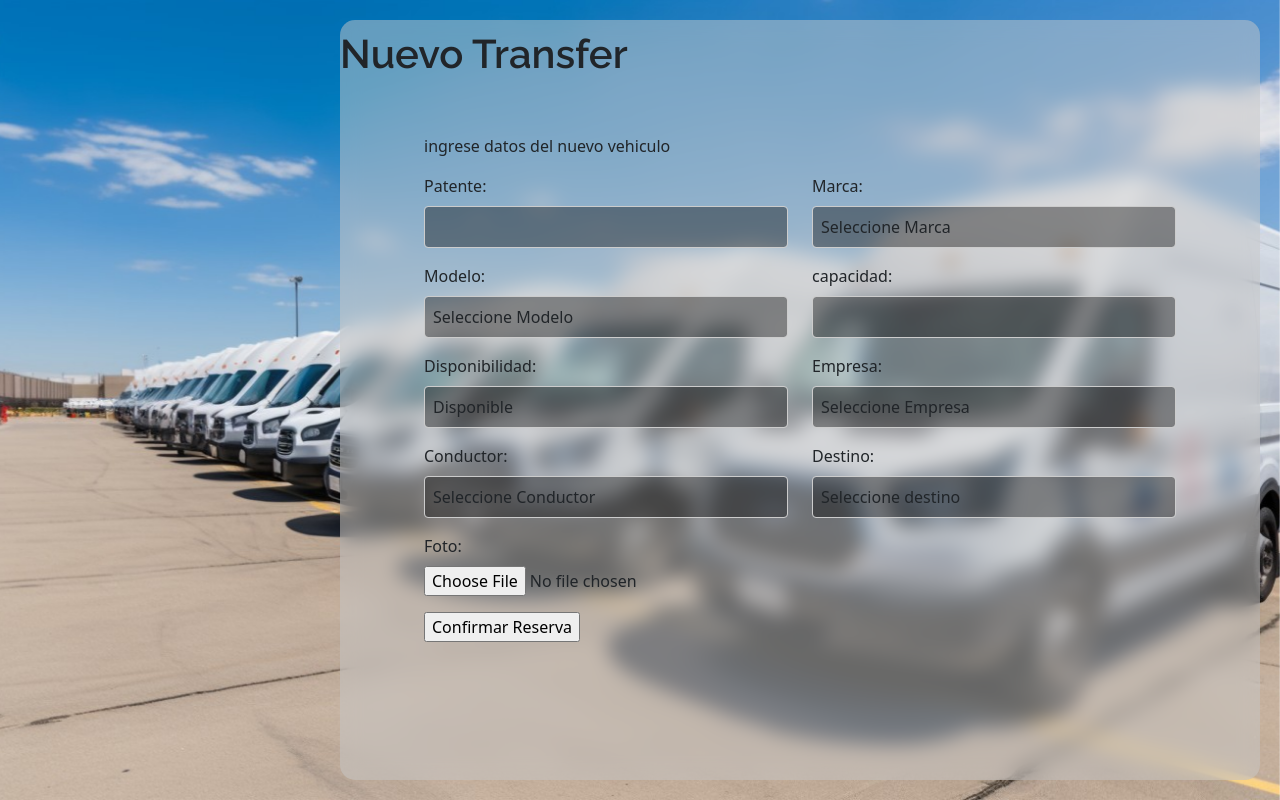
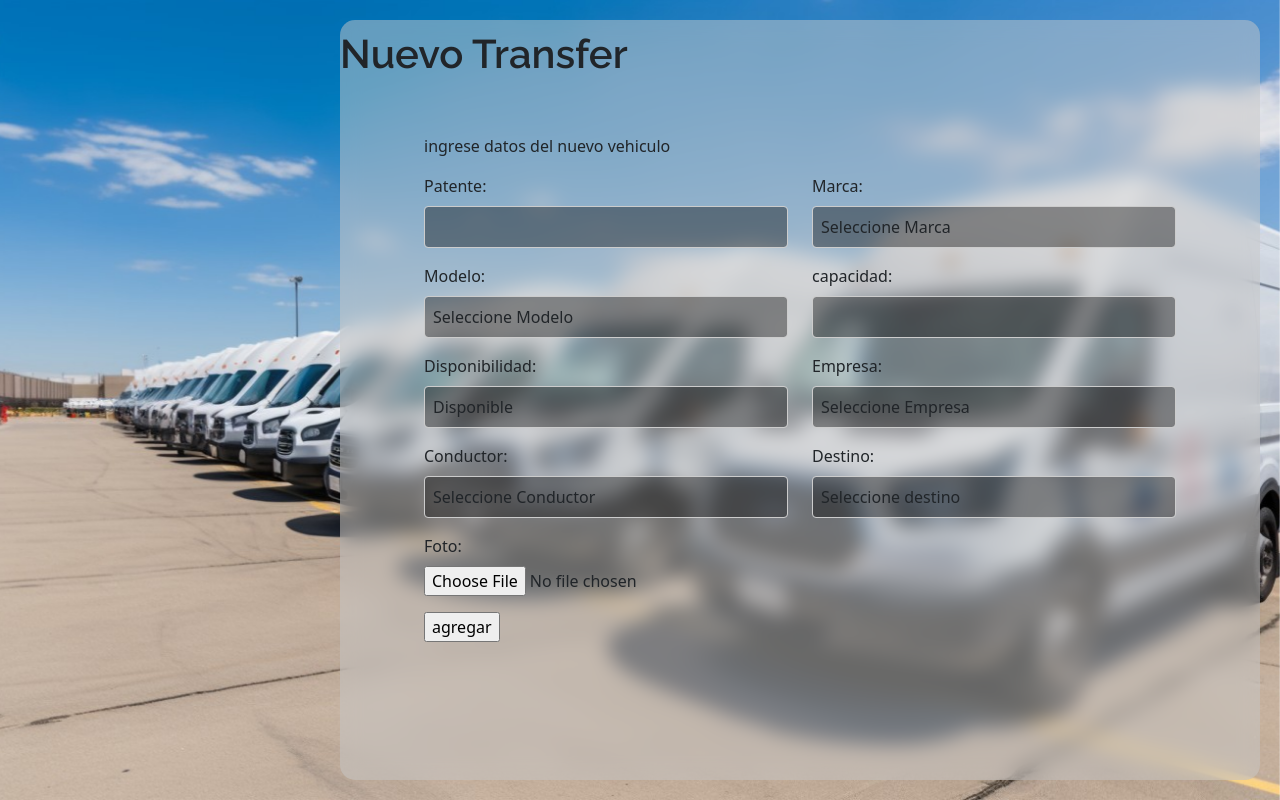
Before and after one commit to Aarontobar/Proyecto, a Django app: page /nuevo_transfer/ in a window 1280 px wide. Run offline with Django 5.2, Linux system fonts and the light colour scheme; a user stored in the database is signed in; data comes from the database, SQL or seed files in the repository; both versions use the stored data as it was after the commit; some libraries are stand-ins or nearby versions.

Commit message:
when haces tus momos en GitHub

```diff
--- a/proyecto/app/templates/nuevo-transfer.html
+++ b/proyecto/app/templates/nuevo-transfer.html
@@ -129,7 +129,7 @@
 
 
 
-                <input type="submit" value="Confirmar Reserva">
+                <input type="submit" value="agregar">
             </form>
         </div>
     </div>
--- a/proyecto/app/templates/nuevo.html
+++ b/proyecto/app/templates/nuevo.html
@@ -27,7 +27,7 @@
     </div>
 
     <div class="custom-square">
-        <h1>Detalles de la Reserva</h1>
+        <h1>Detalles transfer</h1>
 
         <div class="transfer-details">
             <p><strong>Patente: </strong> {{ transfer.patente }}</p>
```
Also changed, not shown: proyecto/db.sqlite3, proyecto/static/img/van3_BxjJimy.jpg (added), proyecto/static/img/van3_WGrONTV.jpg (added), proyecto/static/img/van3_cjNsGqo.jpg (added).
